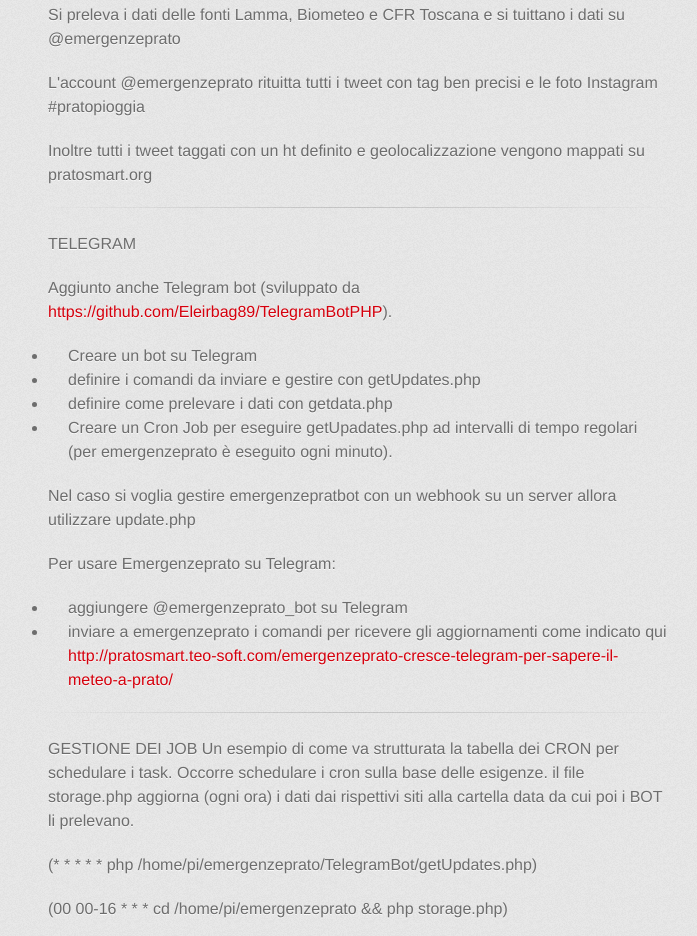
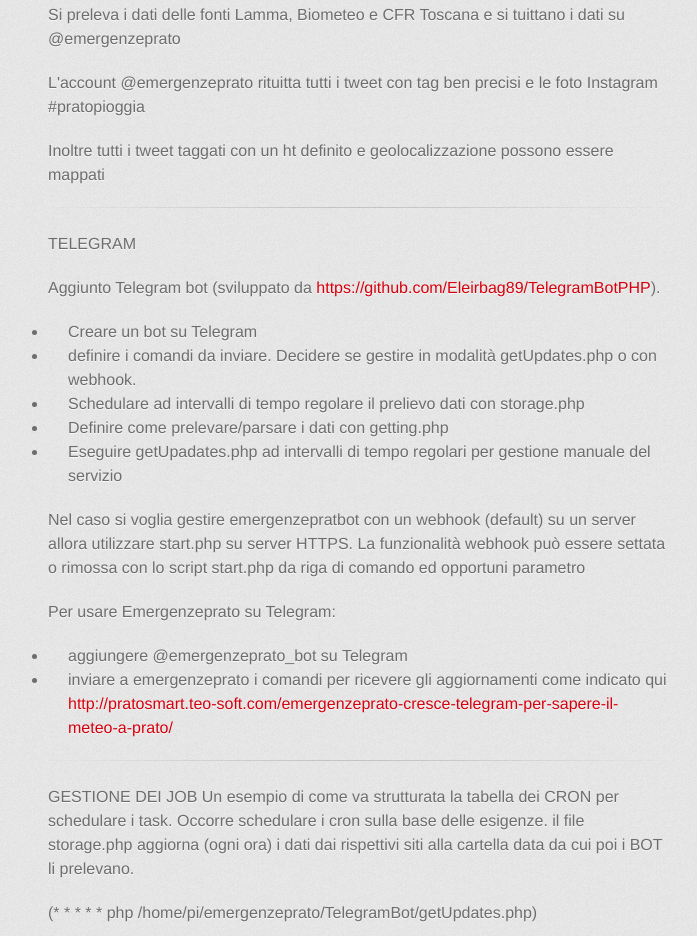
Before and after one commit to iltempe/Emergenzeprato, a plain HTML site: page index.html in a window 1280 px wide. Shown: the part 1351-2287 px from the top of the page, without its empty margins (282-979 px from the left). Drawn offline with Linux system fonts and the light colour scheme; a web font is replaced by a local one.

Commit message:
Update index.html

```diff
--- a/index.html
+++ b/index.html
@@ -73,22 +73,22 @@
 
 <p>L'account @emergenzeprato rituitta tutti i tweet con tag ben precisi e le foto Instagram #pratopioggia</p>
 
-<p>Inoltre tutti i tweet taggati con un ht definito e geolocalizzazione vengono mappati su pratosmart.org</p>
+<p>Inoltre tutti i tweet taggati con un ht definito e geolocalizzazione possono essere mappati</p>
 
 <hr>
 
 <p>TELEGRAM</p>
 
-<p>Aggiunto anche Telegram bot (sviluppato da <a href="https://github.com/Eleirbag89/TelegramBotPHP">https://github.com/Eleirbag89/TelegramBotPHP</a>). </p>
+<p>Aggiunto Telegram bot (sviluppato da <a href="https://github.com/Eleirbag89/TelegramBotPHP">https://github.com/Eleirbag89/TelegramBotPHP</a>). </p>
 
 <ul>
 <li>Creare un bot su Telegram </li>
-<li>definire i comandi da inviare e gestire con getUpdates.php</li>
-<li>definire come prelevare i dati con getdata.php</li>
-<li>Creare un Cron Job per eseguire getUpadates.php ad intervalli di tempo regolari (per emergenzeprato è eseguito ogni minuto).</li>
+<li>definire i comandi da inviare. Decidere se gestire in modalità getUpdates.php o con webhook.</li>
+<li>Schedulare ad intervalli di tempo regolare il prelievo dati con storage.php</li>
+<li>Definire come prelevare/parsare i dati con getting.php</li>
+<li>Eseguire getUpadates.php ad intervalli di tempo regolari per gestione manuale del servizio</li>
 </ul>
-
-<p>Nel caso si voglia gestire emergenzepratbot con un webhook su un server allora utilizzare update.php</p>
+<p>Nel caso si voglia gestire emergenzepratbot con un webhook (default) su un server allora utilizzare start.php su server HTTPS. La funzionalità webhook può essere settata o rimossa con lo script start.php da riga di comando ed opportuni parametro</p>
 
 <p>Per usare Emergenzeprato su Telegram:</p>
 
```
